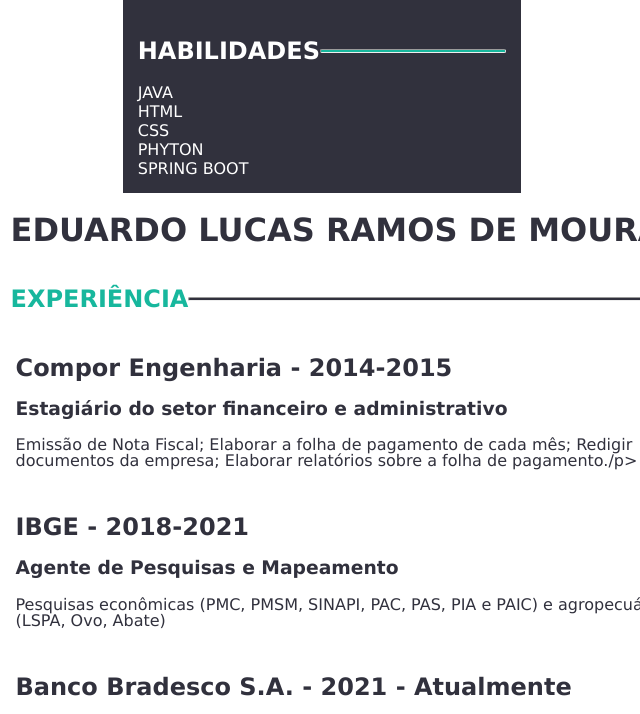
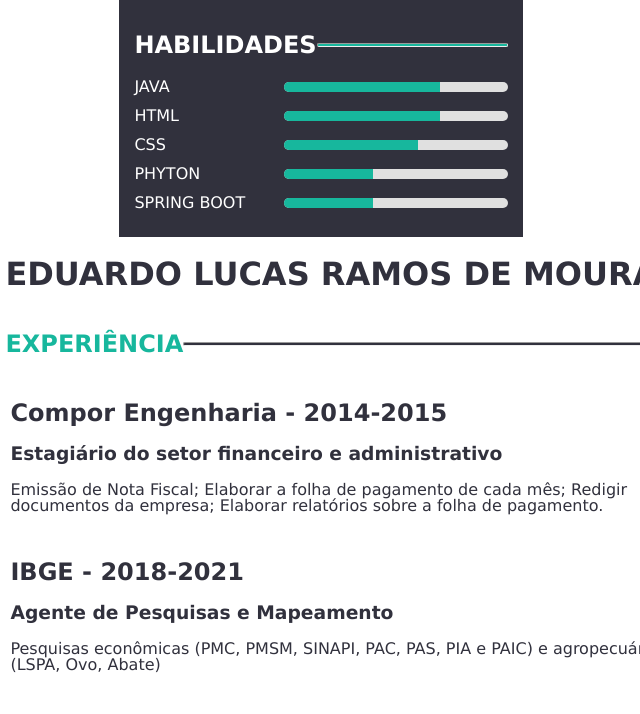
Before and after one commit to oedumoura/www, a plain HTML site: page index.html in a window 1280 px wide. Shown: the part 763-1477 px from the top of the page, without its empty margins (255-895 px from the left). Drawn offline with Linux system fonts and the light colour scheme.

Commit message:
git commit

```diff
--- a/css/style.css
+++ b/css/style.css
@@ -1,104 +1,99 @@
+body {
+    font-family: 'Lucida Sans', 'Lucida Sans Regular', 'Lucida Grande', 'Lucida Sans Unicode', Geneva, Verdana, sans-serif;
+    background-color: #fff;
+    margin: 0;
+    padding: 0;
+}
 
-
-body{
-    font-family:'Lucida Sans', 'Lucida Sans Regular', 'Lucida Grande', 'Lucida Sans Unicode', Geneva, Verdana, sans-serif ;
-    background-color: #fff;
-}
-label{
+label {
     color: blueviolet;
-    font-family:Arial, Helvetica, sans-serif;
+    font-family: Arial, Helvetica, sans-serif;
     font-size: 22px;
 }
+
 header {
     background-color: #fff;
     color: #333;
     text-align: center;
     padding: 1rem 0;
-  }
-.container{
+}
+
+.container {
     display: flex;
     width: 90%;
-    margin: 0px ;
-    border: 0px solid #ff0000;
+    margin: 0;
     flex-direction: row;
     flex-wrap: wrap;
     justify-content: center;
-
 }
 
-.lateral{
+.lateral {
     width: 35%;
     background-color: #31313d;
     color: #fff;
     display: flexbox;
-    margin: 0px;
-    margin-left: 0px;
+    margin: 0;
+    margin-left: 0;
 }
 
-.conteudo{
+.conteudo {
     width: 60%;
     color: #31313d;
     background-color: #fff;
-    margin-right: 0px;
+    margin-right: 0;
     margin-left: 60px;
-    margin-top: 0px;
-    margin-bottom: 0px;
+    margin-top: 0;
+    margin-bottom: 0;
     line-height: 1;
-
-
 }
 
-.card{
+.card {
     background-color: #fff;
     padding: 5px;
-    margin-top: 0px;
-
+    margin-top: 0;
 }
-
-
 
 footer {
     background-color: #38383a;
     color: #fff;
     text-align: center;
     padding: 1rem 0;
-  }
+}
 
-  .contatos {
-
+.contatos {
     display: flex;
     justify-content: baseline;
     border-spacing: 10px;
-  }
-  a:visited{
-        color:#fff
+}
 
-  }
-  .info{
+a:visited {
+    color: #fff;
+}
+
+.info {
     margin-top: 10px;
     padding: 15px;
+}
 
-
-  }
-  .foto img    {
+.foto img {
     border-radius: 50%;
     width: 50%;
     margin-top: 10px;
 }
+
 .foto {
     display: flex;
     justify-content: center;
     align-items: center;
 }
 
-.titulo{
+.titulo {
     display: flex;
     color: #17b79d;
     line-height: 1;
+}
 
-
-}
-.titulo hr{
+.titulo hr {
     width: 100%;
     height: 2px;
     background-color: #31313d;
@@ -106,16 +101,14 @@ footer {
     margin: auto;
     display: inline-block;
     border-radius: 5px;
-
 }
 
-.titulo-perfil{
+.titulo-perfil {
     display: flex;
     line-height: 1;
-
 }
 
-.titulo-perfil hr{
+.titulo-perfil hr {
     width: 100%;
     height: 2px;
     background-color: #17b79d;
@@ -124,3 +117,27 @@ footer {
     display: inline-block;
     border-radius: 5px;
 }
+
+/* ... (seu código existente) ... */
+
+.habilidade {
+    display: flex;
+    justify-content: space-between;
+    align-items: center;
+    margin-bottom: 10px;
+}
+
+.barra {
+    width: 60%;
+    height: 10px;
+    background-color: #e0e0e0;
+    border-radius: 5px;
+    overflow: hidden;
+}
+
+.porcentagem {
+    height: 100%;
+    background-color: #17b79d;
+}
+
+/* ... (seu código existente) ... */
--- a/index.html
+++ b/index.html
@@ -9,7 +9,6 @@
     <link rel="stylesheet" href="https://cdnjs.cloudflare.com/ajax/libs/font-awesome/4.7.0/css/font-awesome.min.css">
 </head>
 <body>
-
     <div class="container">
         <div class="lateral">
             <div class="foto">
@@ -22,113 +21,98 @@
                 </div>
                 <div class="contatos">
                     <i class="fa fa-fw fa-envelope" aria-hidden="true"></i>
-                    <span style="margin-left: 5px">edurdmoura@gmail.com</span >
+                    <span>edurdmoura@gmail.com</span >
                 </div>
                 <div class="contatos">
                     <i class="fa fa-fw fa-phone" aria-hidden="true"></i>
-
-                    <span style="margin-left: 5px">+55 (83) 99849-4156</span>
-                </div>
-
-                <div class="contatos">
-
-                    <i class="fa fa-fw fa-map-marker" aria-hidden="true"></i>
-
-                    <span style="margin-left: 5px">Paraíba, Brasil</span>
-                </div>
-
-                <div class="contatos">
-
-                    <i class="fa fa-fw fa-linkedin-square" aria-hidden="true"></i>
-                    <span style="margin-left: 5px"><a href="https://www.linkedin.com/in/eduardormoura">https://www.linkedin.com/in/eduardormoura</a></span>
+                    <span>+55 (83) 99849-4156</span>
                 </div>
                 <div class="contatos">
-
+                    <i class="fa fa-fw fa-map-marker" aria-hidden="true"></i>
+                    <span>Paraíba, Brasil</span>
+                </div>
+                <div class="contatos">
+                    <i class="fa fa-fw fa-linkedin-square" aria-hidden="true"></i>
+                    <span><a href="https://www.linkedin.com/in/eduardormoura">https://www.linkedin.com/in/eduardormoura</a></span>
+                </div>
+                <div class="contatos">
                     <i class="fa fa-github" aria-hidden="true"></i>
-                    <span style="margin-left: 5px"><a href="https://github.com/oedumoura">oedumoura</a></span>
+                    <span><a href="https://github.com/oedumoura">oedumoura</a></span>
                 </div>
                 <div class="titulo-perfil">
                     <h2>PERFIL</h2>
                     <hr>
                 </div>
-                <p>
-                    Profissional altamente qualificado e motivado, com experiência na área financeira e em TI. Sou apaixonado pelas duas e estou comprometido em impulsionar resultados excepcionais para empresas e equipes. Sou um comunicador eficaz e colaborativo, capaz de liderar e trabalhar em equipe para alcançar objetivos comuns. Busco constantemente o aprimoramento profissional e estou sempre aberto a desafios e oportunidades de aprendizado. Estou entusiasmado em fazer parte de uma organização dinâmica e inovadora, onde posso contribuir para o sucesso e o crescimento contínuo. </p>
-
+                <p>Profissional altamente qualificado e motivado, com experiência na área financeira e em TI. Sou apaixonado pelas duas e estou comprometido em impulsionar resultados excepcionais para empresas e equipes. Sou um comunicador eficaz e colaborativo, capaz de liderar e trabalhar em equipe para alcançar objetivos comuns. Busco constantemente o aprimoramento profissional e estou sempre aberto a desafios e oportunidades de aprendizado. Estou entusiasmado em fazer parte de uma organização dinâmica e inovadora, onde posso contribuir para o sucesso e o crescimento contínuo. </p>
                 <div class="titulo-perfil">
                     <h2>HABILIDADES</h2>
                     <hr>
                 </div>
-                <div>
+                <div class="habilidade">
                     <span>JAVA</span>
+                    <div class="barra">
+                        <div class="porcentagem" style="width: 70%;"></div>
+                    </div>
                 </div>
-                <div>
+                <div class="habilidade">
                     <span>HTML</span>
+                    <div class="barra">
+                        <div class="porcentagem" style="width: 70%;"></div>
+                    </div>
                 </div>
-                <div>
+                <div class="habilidade">
                     <span>CSS</span>
+                    <div class="barra">
+                        <div class="porcentagem" style="width: 60%;"></div>
+                    </div>
                 </div>
-                <div>
+                <div class="habilidade">
                     <span>PHYTON</span>
+                    <div class="barra">
+                        <div class="porcentagem" style="width: 40%;"></div>
+                    </div>
                 </div>
-                <div>
+                <div class="habilidade">
                     <span>SPRING BOOT</span>
+                    <div class="barra">
+                        <div class="porcentagem" style="width: 40%;"></div>
+                    </div>
                 </div>
 
 
-
             </div>
-
         </div>
         <div class="conteudo">
             <h1>EDUARDO LUCAS RAMOS DE MOURA</h1>
-
             <div class="titulo">
                 <h2>EXPERIÊNCIA</h2>
                 <hr>
             </div>
-
             <div class="card">
                 <h2>Compor Engenharia - 2014-2015</h2>
-                <h3>Estagiário do setor financeiro e
-                    administrativo</h3>
-                <p>Emissão de Nota Fiscal; Elaborar a
-                    folha de pagamento de cada mês;
-                    Redigir documentos da empresa;
-                    Elaborar relatórios sobre a folha de
-                    pagamento./p>
+                <h3>Estagiário do setor financeiro e administrativo</h3>
+                <p>Emissão de Nota Fiscal; Elaborar a folha de pagamento de cada mês; Redigir documentos da empresa; Elaborar relatórios sobre a folha de pagamento.</p>
             </div>
             <div class="card">
                 <h2>IBGE - 2018-2021</h2>
                 <h3>Agente de Pesquisas e Mapeamento</h3>
-                <p>Pesquisas econômicas (PMC, PMSM,
-                    SINAPI, PAC, PAS, PIA e PAIC) e
-                    agropecuárias (LSPA, Ovo, Abate)</p>
+                <p>Pesquisas econômicas (PMC, PMSM, SINAPI, PAC, PAS, PIA e PAIC) e agropecuárias (LSPA, Ovo, Abate)</p>
             </div>
             <div class="card">
-                <h2>Banco Bradesco S.A. - 2021 - Atualmente
-                    </h2>
-                <h3>Agente de Negócios - Caixa
-                </h3>
-                <p>Atendimento ao cliente, abertura de
-                    contas, Operações de investimentos,
-                    empréstimos, seguros, financiamento
-                    de veículos e imóveis, consórcios, etc.</p>
+                <h2>Banco Bradesco S.A. - 2021 - Atualmente</h2>
+                <h3>Agente de Negócios - Caixa</h3>
+                <p>Atendimento ao cliente, abertura de contas, Operações de investimentos, empréstimos, seguros, financiamento de veículos e imóveis, consórcios, etc.</p>
             </div>
-
             <div class="titulo">
                 <h2>EDUCAÇÃO</h2>
                 <hr>
             </div>
             <div class="card">
-                <h2>Universidade Estadual da
-                    Paraíba (UEPB) - 2011-2015
-                    </h2>
+                <h2>Universidade Estadual da Paraíba (UEPB) - 2011-2015</h2>
                 <h3>Ciências Contábeis</h3>
             </div>
             <div class="card">
-                <h2>UNIFACISA – Centro
-                    Universitário - 2021 - Atualmente
-                    </h2>
+                <h2>UNIFACISA – Centro Universitário - 2021 - Atualmente</h2>
                 <h3>Sistemas de Informação</h3>
             </div>
         </div>
```
